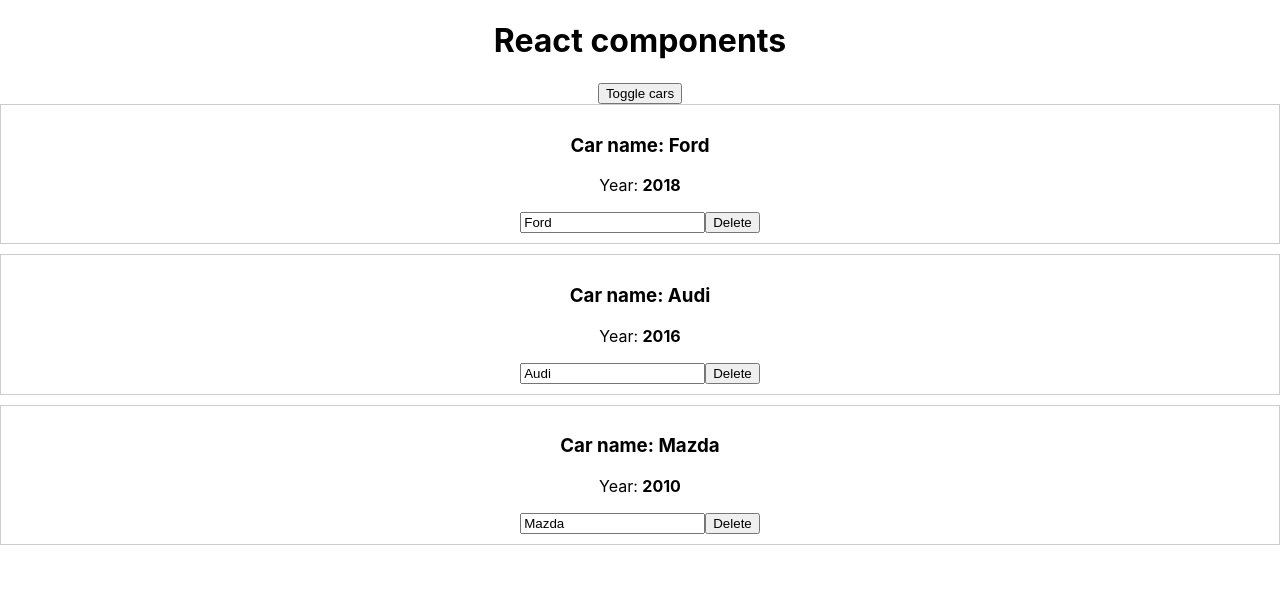
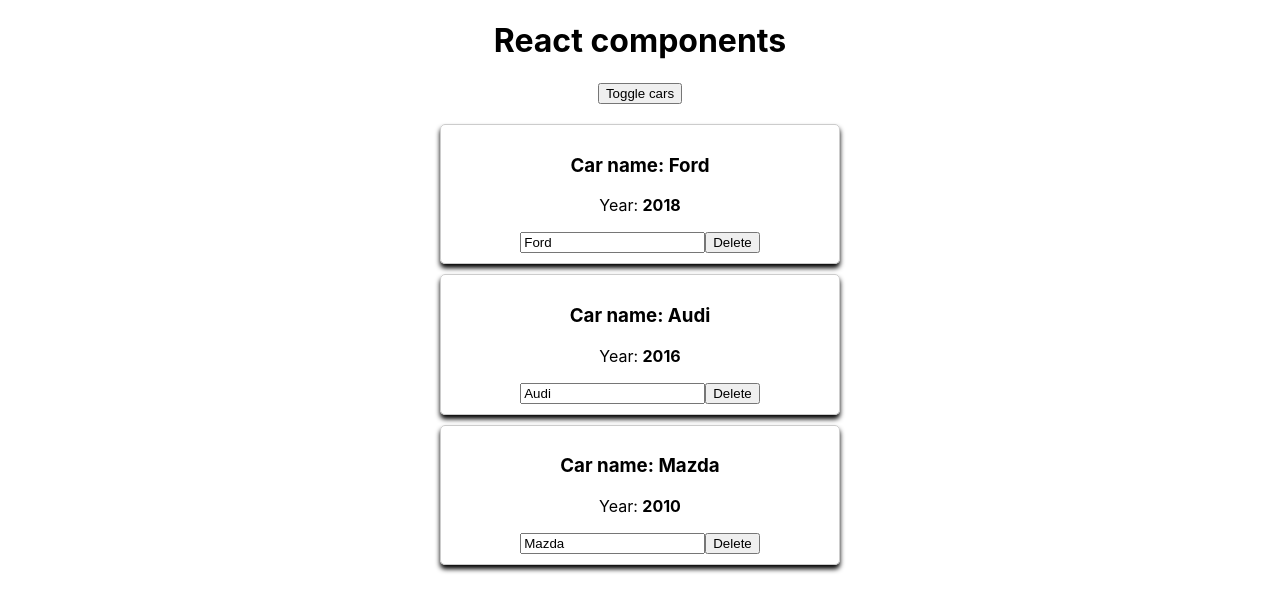
Before and after one commit to mexell96/react-course, a React (Create React App) app: page / in a window 1280 px wide. Both pictures are taken after a click on the button "Toggle cars". Shown: the top 612 px of the page. Built offline with nearby package versions, Linux system fonts and the light colour scheme.

Commit message:
added inline-style

```diff
--- a/src/App.js
+++ b/src/App.js
@@ -64,7 +64,15 @@
         <h1>{this.state.pageTitle}</h1>
 
         <button onClick={this.toggleCarsHandler}>Toggle cars</button>
-        {cars}
+
+        <div
+          style={{
+            width: 400,
+            margin: "auto",
+            paddingTop: "20px",
+          }}>
+          {cars}
+        </div>
       </div>
     );
   }
--- a/src/Car/Car.js
+++ b/src/Car/Car.js
@@ -8,6 +8,8 @@
       marginBottom: "10px",
       display: "block",
       padding: "10px",
+      boxShadow: "0 4px 5px 0px rgba(0,0,0, 14)",
+      borderRadius: "5px",
     }}>
     <h3>Car name: {props.name}</h3>
     <p>
```
Also changed, not shown: 1 other file (tests, documents, lock files or other folders).
